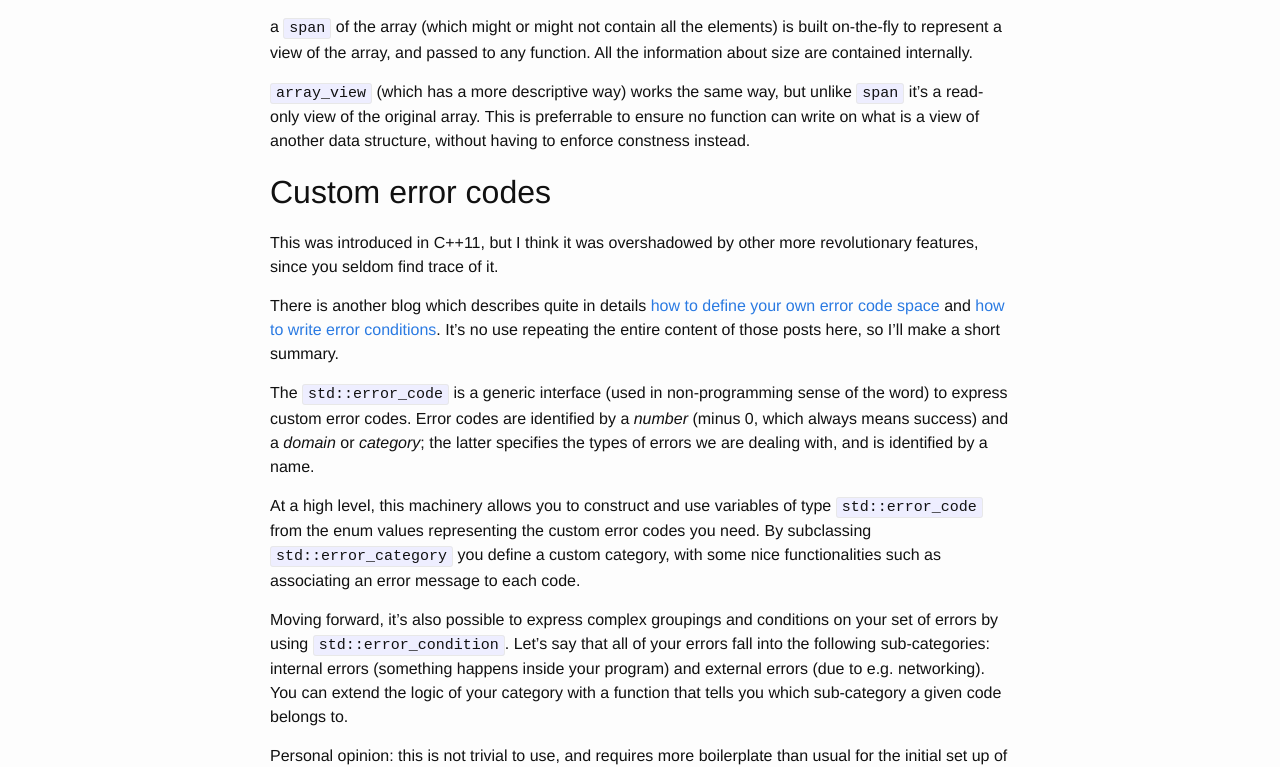
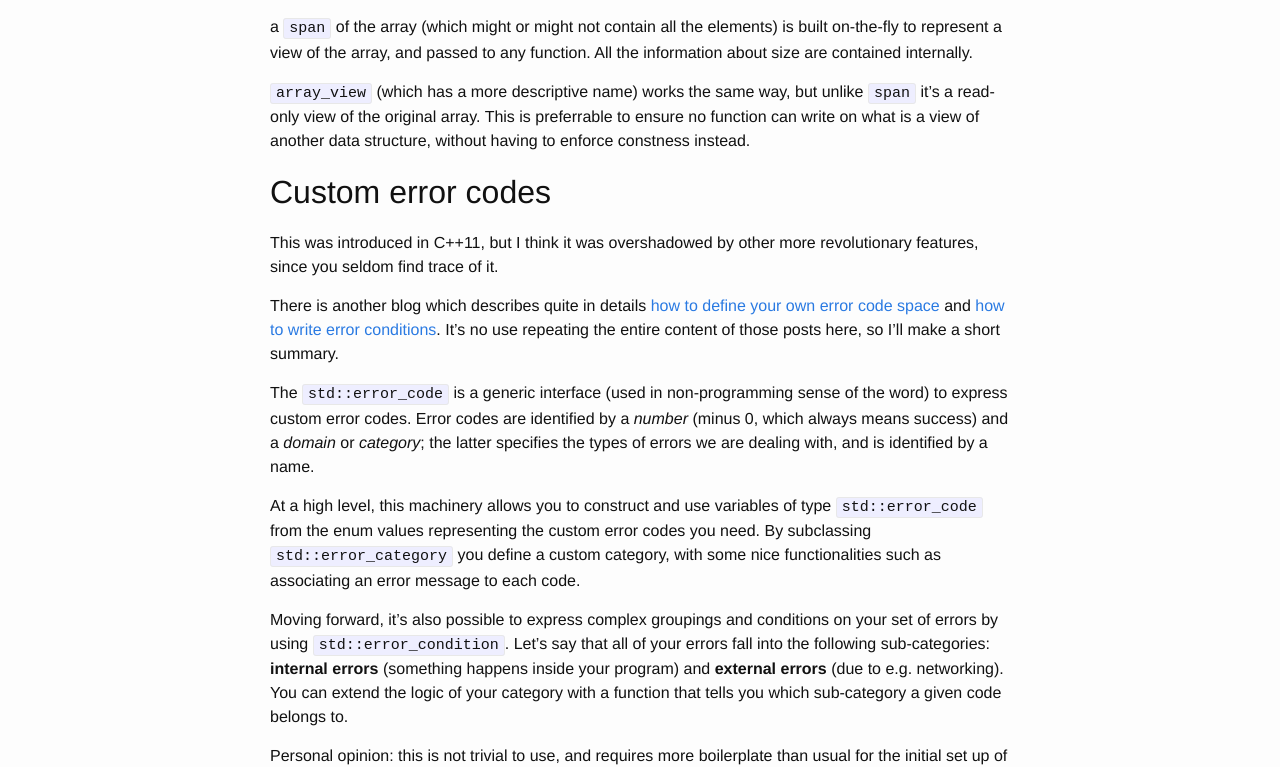
Before and after one commit to shainer/shainer.github.io, a Jekyll site: the page built from _posts/2017-08-13-more-cpp-features.md, in a window 1280 px wide. Shown: the part 830-1597 px from the top of the page. Built offline with Jekyll 4.4.1, drawn with Linux system fonts in a browser that asks for light colours.

Commit message:
Small corrections.

````diff
--- a/_posts/2017-08-13-more-cpp-features.md
+++ b/_posts/2017-08-13-more-cpp-features.md
@@ -40,7 +40,7 @@
 represent a view of the array, and passed to any function. All the information about size are contained
 internally.
 
-```array_view``` (which has a more descriptive way) works the same way, but unlike ```span``` it's a read-only
+```array_view``` (which has a more descriptive name) works the same way, but unlike ```span``` it's a read-only
 view of the original array. This is preferrable to ensure no function can write on what is a view of another
 data structure, without having to enforce constness instead.
 
@@ -61,8 +61,8 @@
 with some nice functionalities such as associating an error message to each code.
 
 Moving forward, it's also possible to express complex groupings and conditions on your set of errors by using ```std::error_condition```.
-Let's say that all of your errors fall into the following sub-categories: internal errors (something happens inside your program) and
-external errors (due to e.g. networking). You can extend the logic of your category with a function that tells you which sub-category
+Let's say that all of your errors fall into the following sub-categories: **internal errors** (something happens inside your program) and
+**external errors** (due to e.g. networking). You can extend the logic of your category with a function that tells you which sub-category
 a given code belongs to.
 
 Personal opinion: this is not trivial to use, and requires more boilerplate than usual for the initial set up of codes and categories.
````
